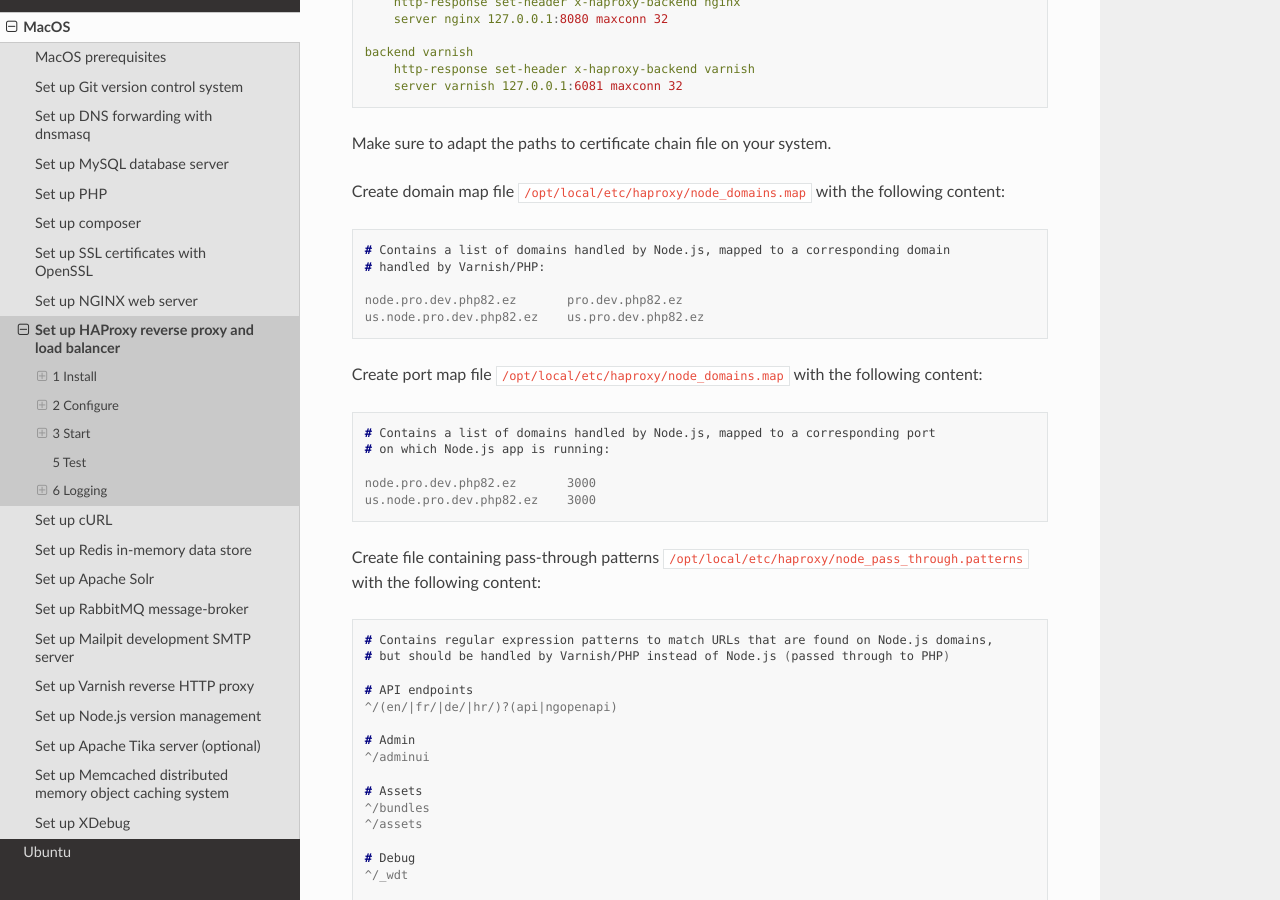
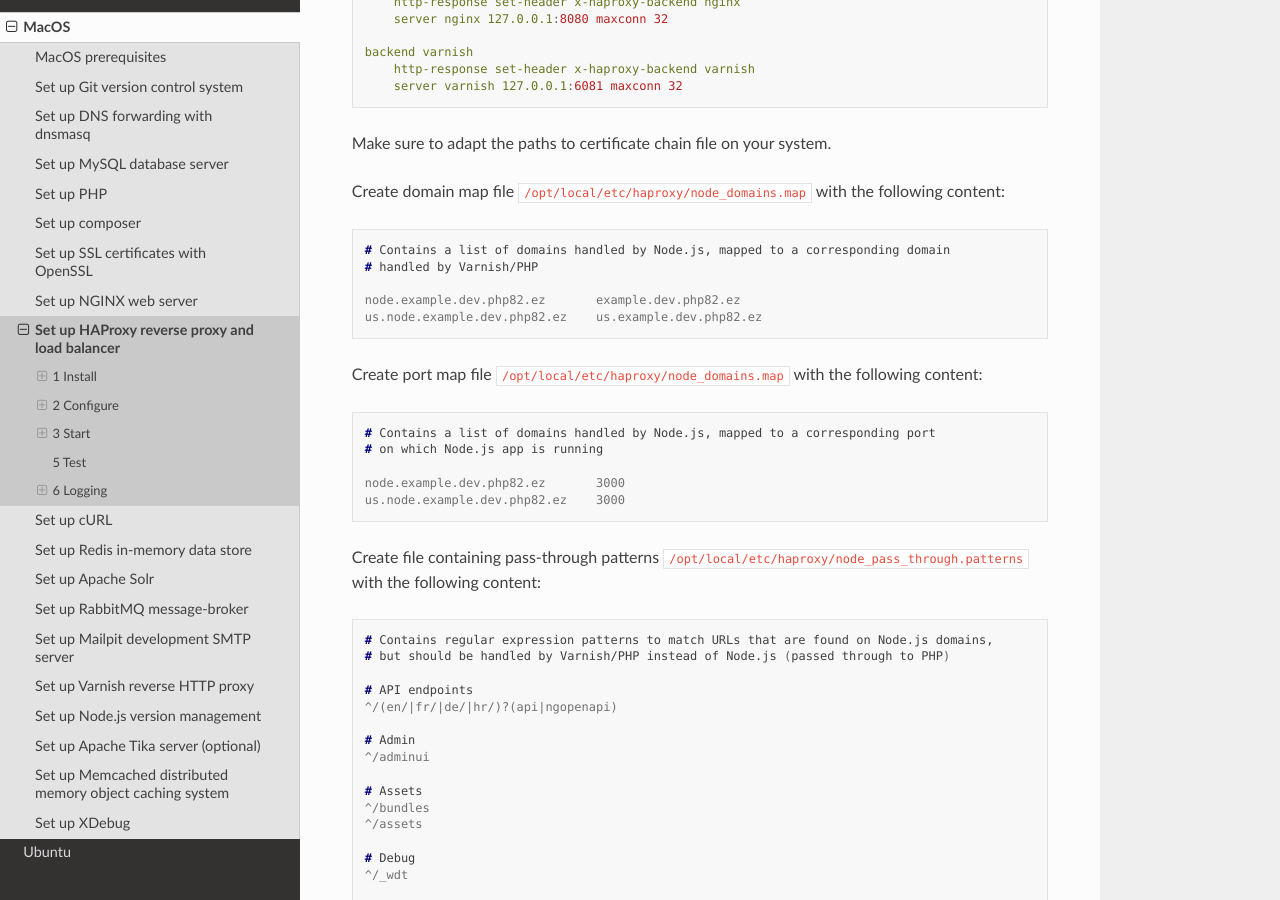
Before and after one commit to netgen/local-development-setup, a Sphinx documentation site: the page built from docs/source/macos/haproxy.rst, in a window 1280 px wide and 900 px high, scrolled down 1433 px. Built offline with Sphinx 7.4.7 and the Read the Docs theme 3.1.0, drawn with Linux system fonts in a browser that asks for light colours; formulas are drawn with MathJax 3.

Commit message:
P7A-174: use example domains

```diff
--- a/docs/source/macos/haproxy.rst
+++ b/docs/source/macos/haproxy.rst
@@ -87,20 +87,20 @@ Create domain map file ``/opt/local/etc/haproxy/node_domains.map`` with the foll
 .. code:: console
 
    # Contains a list of domains handled by Node.js, mapped to a corresponding domain
-   # handled by Varnish/PHP:
+   # handled by Varnish/PHP
 
-   node.pro.dev.php82.ez       pro.dev.php82.ez
-   us.node.pro.dev.php82.ez    us.pro.dev.php82.ez
+   node.example.dev.php82.ez       example.dev.php82.ez
+   us.node.example.dev.php82.ez    us.example.dev.php82.ez
 
 Create port map file ``/opt/local/etc/haproxy/node_domains.map`` with the following content:
 
 .. code:: console
 
    # Contains a list of domains handled by Node.js, mapped to a corresponding port
-   # on which Node.js app is running:
+   # on which Node.js app is running
 
-   node.pro.dev.php82.ez       3000
-   us.node.pro.dev.php82.ez    3000
+   node.example.dev.php82.ez       3000
+   us.node.example.dev.php82.ez    3000
 
 Create file containing pass-through patterns ``/opt/local/etc/haproxy/node_pass_through.patterns``
 with the following content:
```
